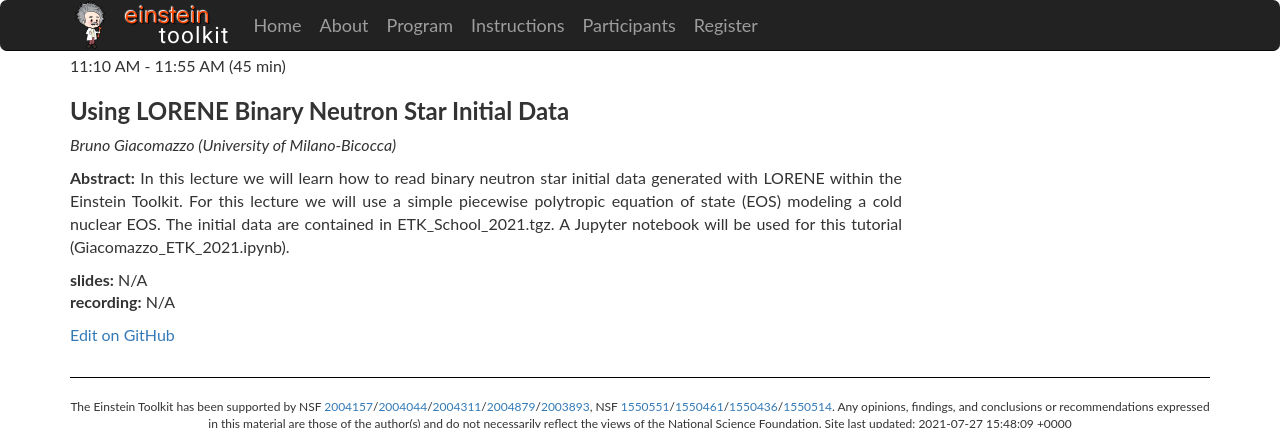
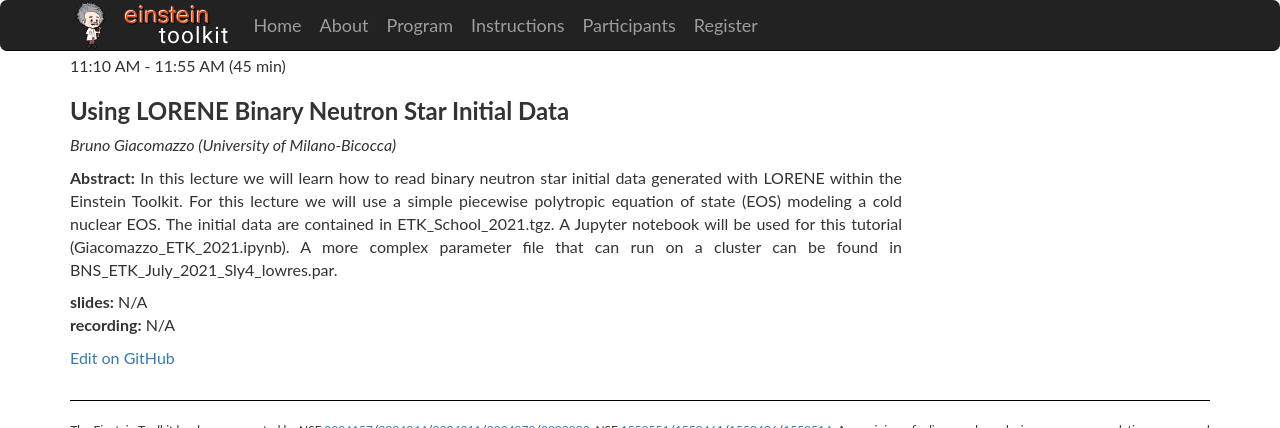
Before and after one commit to EinsteinToolkit/et2021uiuc, a Jekyll site: the page built from _lectures/05-BrunoGiacomazzo/index.md, in a window 1280 px wide, cut to the strip 0-428 px from the top of the page. Built offline with Jekyll 4.4.1, drawn with Linux system fonts in a browser that asks for light colours.

Commit message:
Update index.md
added BNS_ETK_July_2021_Sly4_lowres.par

```diff
--- a/_lectures/05-BrunoGiacomazzo/index.md
+++ b/_lectures/05-BrunoGiacomazzo/index.md
@@ -14,7 +14,7 @@
 {% include base.html %}
 
 {%-capture abstract-%}
-In this lecture we will learn how to read binary neutron star initial data generated with LORENE within the Einstein Toolkit. For this lecture we will use a simple piecewise polytropic equation of state (EOS) modeling a cold nuclear EOS. The initial data are contained in ETK_School_2021.tgz. A Jupyter notebook will be used for this tutorial (Giacomazzo_ETK_2021.ipynb).
+In this lecture we will learn how to read binary neutron star initial data generated with LORENE within the Einstein Toolkit. For this lecture we will use a simple piecewise polytropic equation of state (EOS) modeling a cold nuclear EOS. The initial data are contained in ETK_School_2021.tgz. A Jupyter notebook will be used for this tutorial (Giacomazzo_ETK_2021.ipynb). A more complex parameter file that can run on a cluster can be found in BNS_ETK_July_2021_Sly4_lowres.par.
 
 {%-endcapture-%}
 
```
